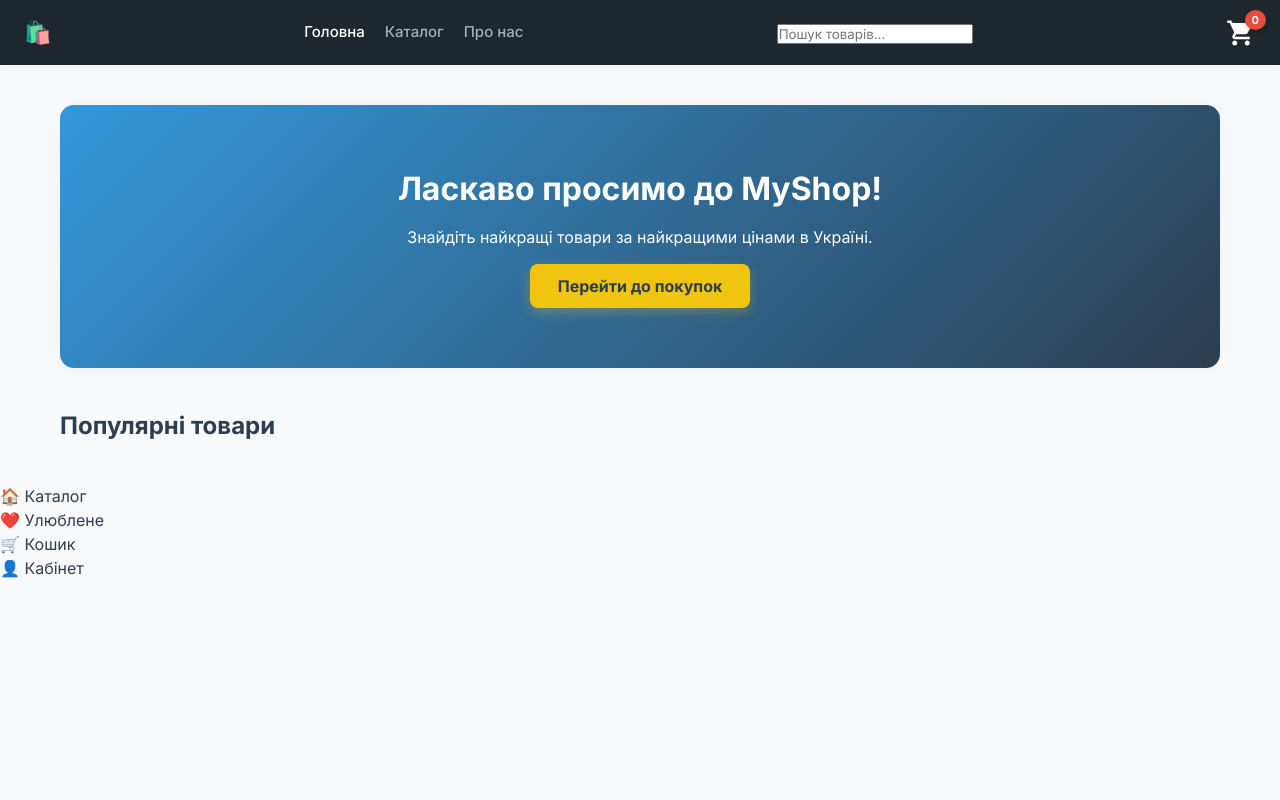
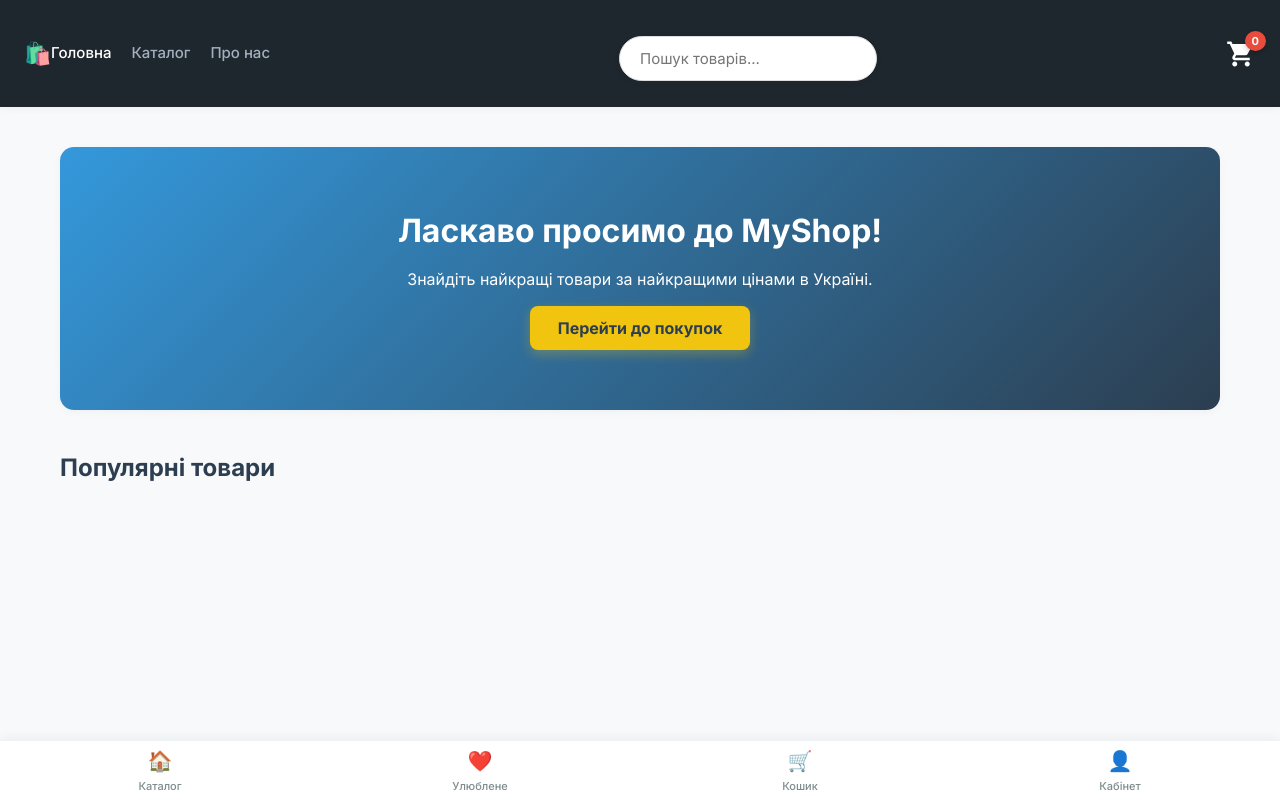
Before and after one commit to 7wiseprince/my-shop, a website: page index.html in a window 1280 px wide. Drawn offline with Linux system fonts and the light colour scheme; no server answers.

Commit message:
Add styles for search container and bottom navigation

```diff
--- a/style.css
+++ b/style.css
@@ -518,3 +518,69 @@ nav a.active, nav a:hover {
 .btn-continue:active {
     transform: scale(0.98);
 }
+/* --- СТИЛІ ДЛЯ ПОШУКУ ЗВЕРХУ --- */
+.search-container {
+    max-width: 1200px;
+    margin: 20px auto 10px auto;
+    padding: 0 20px;
+}
+
+#search-input {
+    width: 100%;
+    padding: 12px 20px;
+    border: 1px solid #dcdde1;
+    border-radius: 25px; /* Округлений пошук */
+    font-size: 15px;
+    box-shadow: 0 2px 8px rgba(0,0,0,0.04);
+    outline: none;
+    transition: all 0.2s ease;
+}
+
+#search-input:focus {
+    border-color: #3498db;
+    box-shadow: 0 4px 12px rgba(52, 152, 219, 0.15);
+}
+
+/* --- СТИЛІ ДЛЯ НИЖНЬОЇ ПАНЕЛІ (ТАБИ) --- */
+.bottom-nav {
+    position: fixed;
+    bottom: 0;
+    left: 0;
+    width: 100%;
+    height: 60px;
+    background-color: #ffffff;
+    box-shadow: 0 -2px 10px rgba(0, 0, 0, 0.05);
+    display: flex;
+    justify-content: space-around;
+    align-items: center;
+    z-index: 999; /* Завжди поверх усього */
+    border-top: 1px solid #edf2f7;
+}
+
+.bottom-nav-item {
+    display: flex;
+    flex-direction: column;
+    align-items: center;
+    justify-content: center;
+    color: #7f8c8d;
+    cursor: pointer;
+    font-size: 11px;
+    font-weight: 500;
+    width: 25%;
+    height: 100%;
+    transition: color 0.2s ease;
+}
+
+.bottom-nav-item:hover, .bottom-nav-item:active {
+    color: #3498db; /* Синій колір при натисканні */
+}
+
+.nav-icon {
+    font-size: 20px;
+    margin-bottom: 2px;
+}
+
+/* Щоб нижня панель не перекривала контент сайту знизу */
+body {
+    padding-bottom: 70px;
+    }
```
